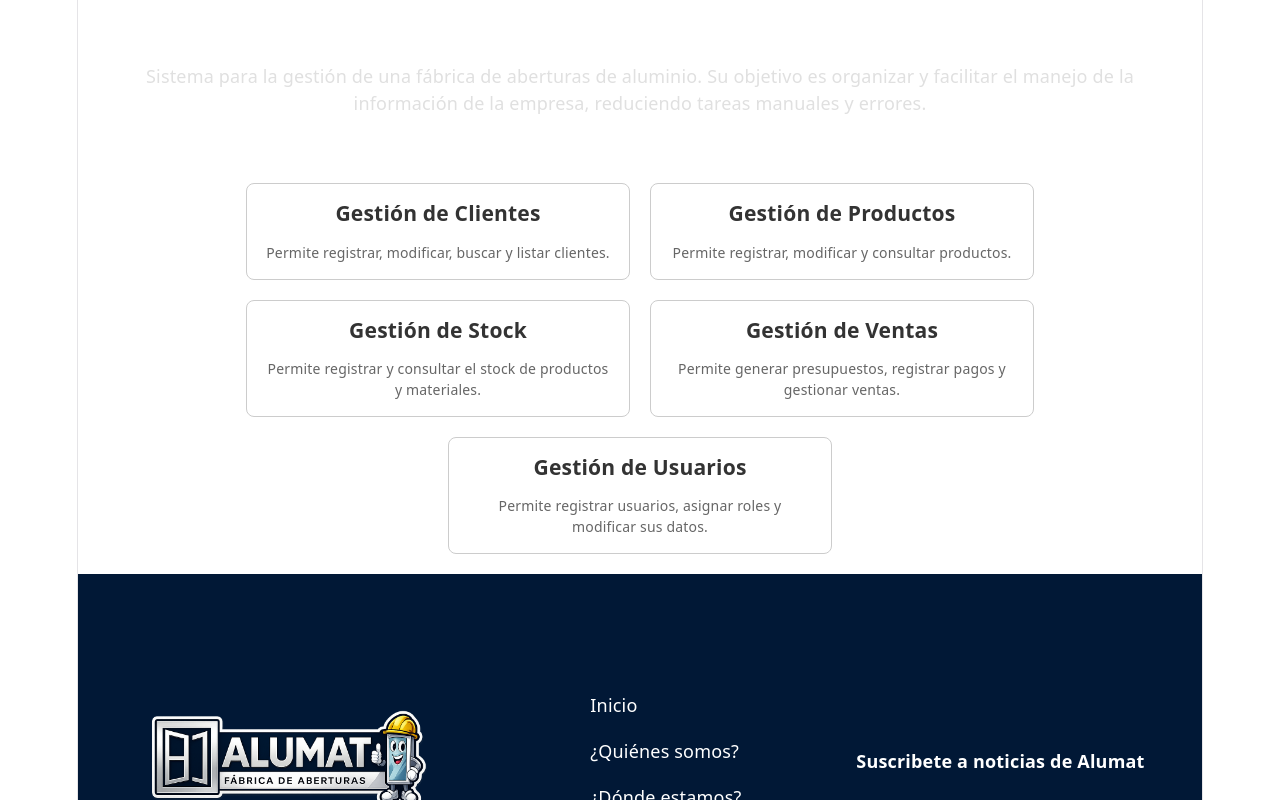
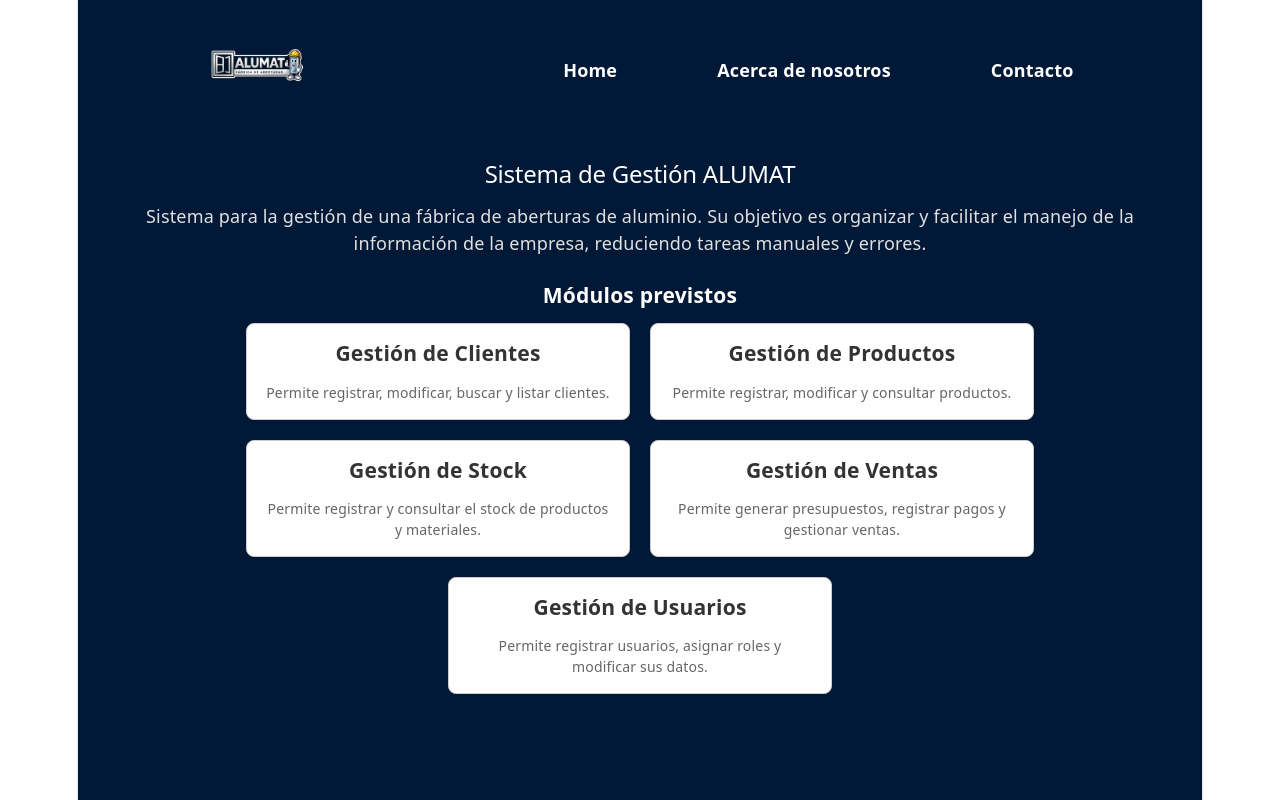
Before and after one commit to rejuanigg/alumat_frontend, a React (Vite) app in the folder alumat/: page / in a window 1280 px wide. Shown: the top 800 px of the page. Built offline with nearby package versions, Linux system fonts and the light colour scheme.

Commit message:
feat:add the navbar

```diff
--- a/alumat/src/App.jsx
+++ b/alumat/src/App.jsx
@@ -1,10 +1,12 @@
 import './App.css'
 import AreaPrincipal from './componentes/area-principal/area-principal'
 import Footer from './componentes/footer/footer.jsx'
+import Navbar from './componentes/navbar/navbar.jsx'
 
 function App() {
   return (
     <>
+      <Navbar/>
       <AreaPrincipal />
       <Footer />
     </>
--- a/alumat/src/componentes/area-principal/area-principal.css
+++ b/alumat/src/componentes/area-principal/area-principal.css
@@ -1,5 +1,6 @@
 .contenido {
     padding: 20px;
+    background-color: #011836;
 }
 
 
--- /dev/null
+++ b/alumat/src/componentes/navbar/navbar.css
@@ -0,0 +1,29 @@
+.navbar--container {
+    padding: 20px;
+    background-color: #011836;
+    display: flex;
+    justify-content: space-around;
+    align-items: center;
+}
+
+.navbar--logo {
+    height: 100px;
+    width: 100px;
+}
+
+.navbar--list {
+    list-style-type: none;
+    display: flex;
+    gap: 100px;
+}
+
+.navbar--list__item {
+
+
+}
+
+.item--link {
+    color: white;
+    font-weight: 600;
+    text-decoration: none;
+}
--- /dev/null
+++ b/alumat/src/componentes/navbar/navbar.jsx
@@ -0,0 +1,17 @@
+import './navbar.css'
+import logo from '../../assets/alumatp.png'
+
+function Navbar() {
+    return(
+        <nav className="navbar--container">
+            <img className='navbar--logo' src={logo} alt="" />
+            <ol className="navbar--list">
+                <li className="navbar--list__item"><a href="#" className="item--link">Home</a></li>
+                <li className="navbar--list__item"><a href="#" className="item--link">Acerca de nosotros</a></li>
+                <li className="navbar--list__item"><a href="#" className="item--link">Contacto</a></li>
+            </ol>
+        </nav>
+    )
+}
+
+export default Navbar
```
